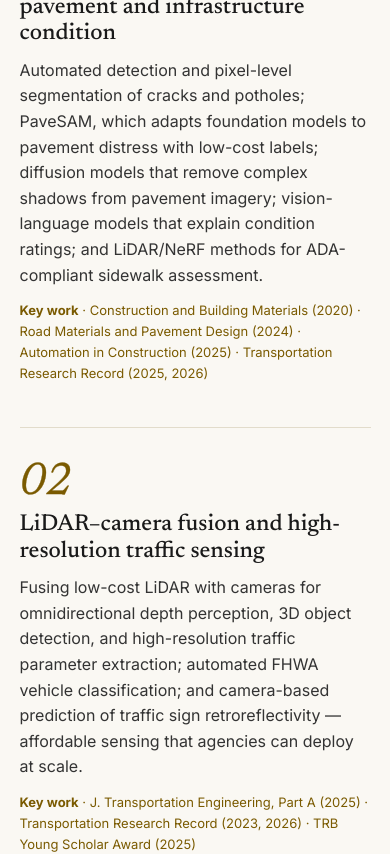
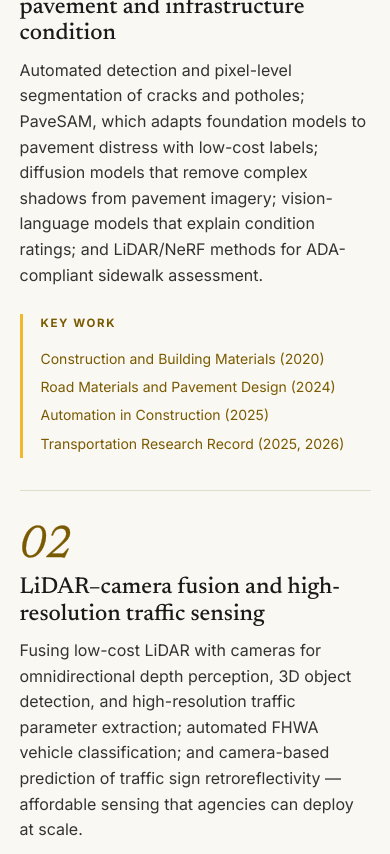
Before and after one commit to UM-Titan/um-titan.github.io, a React (Vite) app: page / in a window 390 px wide. Shown: the part 1552-2406 px from the top of the page. Built offline with nearby package versions, Linux system fonts and the light colour scheme.

Commit message:
Research thrusts: key work in side column on wide screens
Co-Authored-By: Claude Opus 5.5 <noreply@anthropic.com>

```diff
--- a/src/components/Research.tsx
+++ b/src/components/Research.tsx
@@ -13,12 +13,17 @@ export function Research({ thrusts }: { thrusts: ResearchThrust[] }) {
               <div>
                 <h3>{t.title}</h3>
                 <p>{t.summary}</p>
-                {t.keyWork.length > 0 && (
-                  <p className="thrust__key">
-                    <strong>Key work</strong> · {t.keyWork.join(' · ')}
-                  </p>
-                )}
               </div>
+              {t.keyWork.length > 0 && (
+                <aside className="thrust__key">
+                  <h4 className="eyebrow">Key work</h4>
+                  <ul>
+                    {t.keyWork.map((k) => (
+                      <li key={k}>{k}</li>
+                    ))}
+                  </ul>
+                </aside>
+              )}
             </li>
           ))}
         </ol>
--- a/src/index.css
+++ b/src/index.css
@@ -328,8 +328,8 @@ h3 {
 }
 .thrust {
   display: grid;
-  grid-template-columns: 96px 1fr;
-  gap: 16px;
+  grid-template-columns: 96px minmax(0, 1fr) minmax(260px, 360px);
+  gap: 16px clamp(24px, 4vw, 72px);
   padding: 32px 0;
   border-bottom: 1px solid var(--line);
 }
@@ -354,8 +354,19 @@ h3 {
   color: #333;
 }
 .thrust__key {
-  font-size: 13px;
-  color: var(--gold-deep) !important;
+  border-left: 3px solid var(--gold);
+  padding-left: 18px;
+  align-self: start;
+}
+.thrust__key ul {
+  list-style: none;
+  margin: 0;
+  padding: 0;
+}
+.thrust__key li {
+  font-size: 14px;
+  color: var(--gold-deep);
+  padding: 3px 0;
 }
 
 /* Two columns */
@@ -666,6 +677,12 @@ h3 {
     max-width: 380px;
     justify-self: start;
   }
+  .thrust {
+    grid-template-columns: 72px minmax(0, 1fr);
+  }
+  .thrust__key {
+    grid-column: 2;
+  }
   .two-col,
   .contact__grid {
     grid-template-columns: 1fr;
@@ -684,6 +701,10 @@ h3 {
     grid-template-columns: 1fr;
     gap: 6px;
   }
+  .thrust__key {
+    grid-column: 1;
+    margin-top: 8px;
+  }
   .pub {
     grid-template-columns: 1fr;
     gap: 2px;
```
